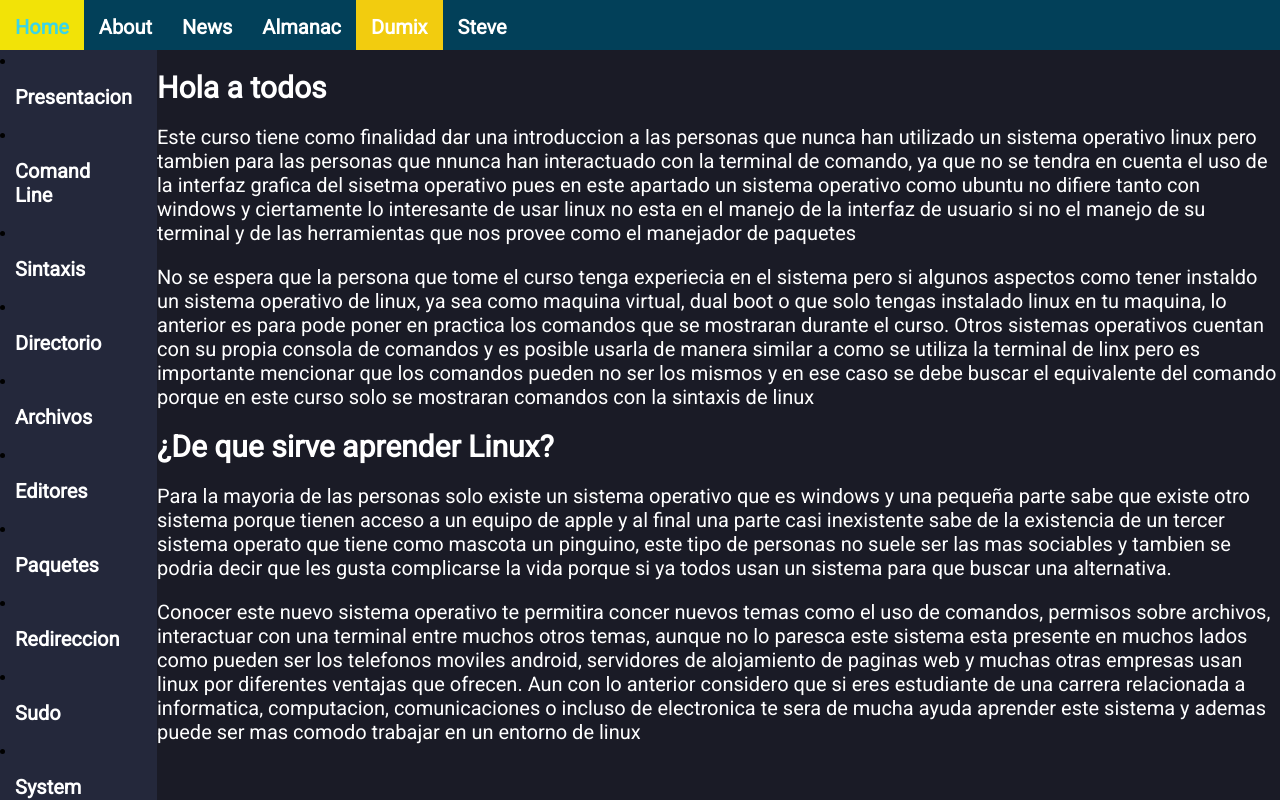
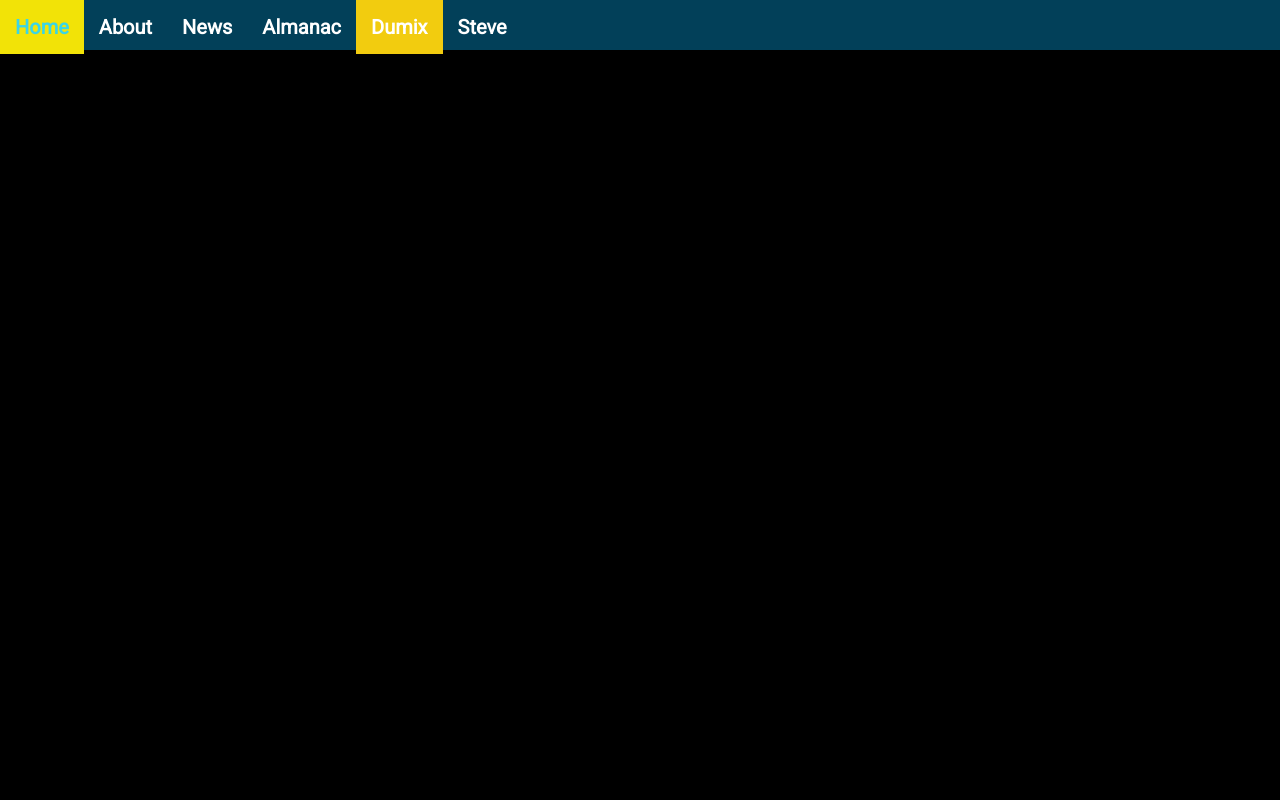
Before and after one commit to SteveBartmoss/steveapp, a React (Create React App) app: page /dumix/curse in a window 1280 px wide. Shown: the top 800 px of the page. Built offline with nearby package versions, Linux system fonts and the light colour scheme.

Commit message:
implements nested routes, add childs routes

```diff
--- a/src/dumix/routes/dumixRoutes.jsx
+++ b/src/dumix/routes/dumixRoutes.jsx
@@ -3,22 +3,57 @@ import { Route, Routes } from "react-router-dom";
 import Presentacion from "../Linux1/pages/Prensentacion";
 import Linux1NavBar from "../Linux1/routes/Linux1Navbar";
 import Cli from "../Linux1/pages/Cli";
+import Pimp from "../pages/pimp";
+import Sintaxis from "../Linux1/pages/Sintaxis";
+import Directorio from "../Linux1/pages/Directorios";
+import Archivos from "../Linux1/pages/Archivos";
+import Editores from "../Linux1/pages/Editores";
+import Paquetes from "../Linux1/pages/Paquetes";
+import Redireccion from "../Linux1/pages/Redireccion";
+import Sudo from "../Linux1/pages/Sudo";
+import System from "../Linux1/pages/System";
+import Usuarios from "../Linux1/pages/Usuarios";
+import Rwx from "../Linux1/pages/Permisos";
 
 function RoutesDumix (){
     return(
-        <div className="grid-dumix">
-            <Linux1NavBar />
+        <div>
             <Routes>
-                <Route path="/presentacion" element={<Presentacion/>}/>
+                <Route path="linux1" element={<Linux1NavBar/>}>
+
+                    <Route index element={<Presentacion />}/>
+
+                    <Route path="presentacion" element={<Presentacion/>} />
+
+                    <Route path="comandline" element={<Cli />} />
+
+                    <Route path="sintaxis" element={<Sintaxis />} />
+
+                    <Route path="directorio" element={<Directorio />}/>
+
+                   <Route path="archivos" element={<Archivos />}/>
+
+                   <Route path="editores" element={<Editores />}/>
+
+                   <Route path="paquetes" element={<Paquetes />}/>
+
+                   <Route path="redireccion" element={<Redireccion />}/>
+
+                   <Route path="sudo" element={<Sudo />}/>
+
+                   <Route path="system" element={<System />}/>
+
+                   <Route path="usuarios" element={<Usuarios />}/>
+
+                   <Route path="permisos" element={<Rwx />}/>
+
+                </Route>
             </Routes>
 
             <Routes>
-                <Route path="/comandline" element={<Cli/>}/>
+                <Route path="pimp" element={<Pimp />} />
             </Routes>
 
-            <Routes>
-                <Route path="/" element={<Presentacion/>}/>
-            </Routes>
         </div>
     );
 }
```
